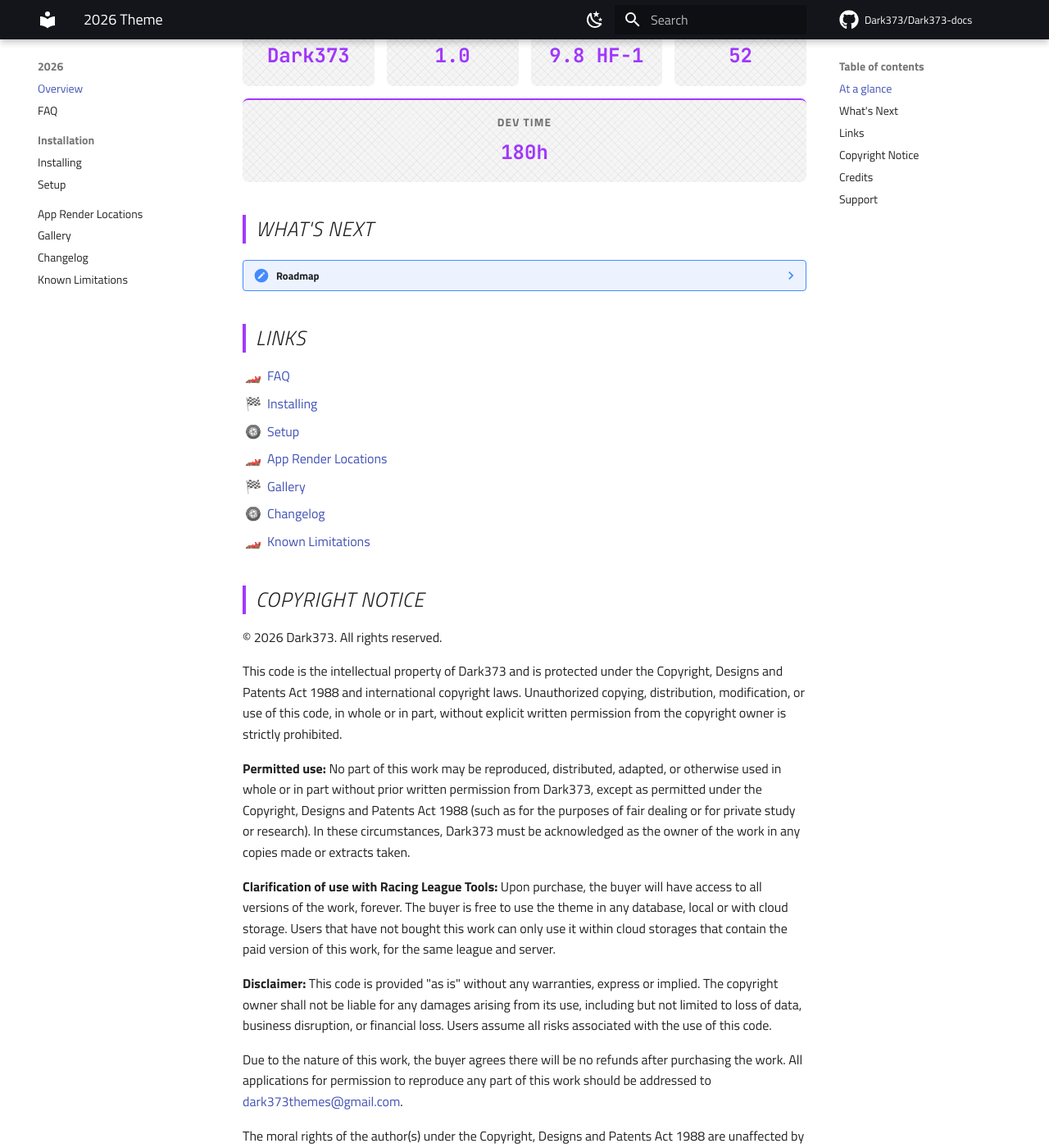
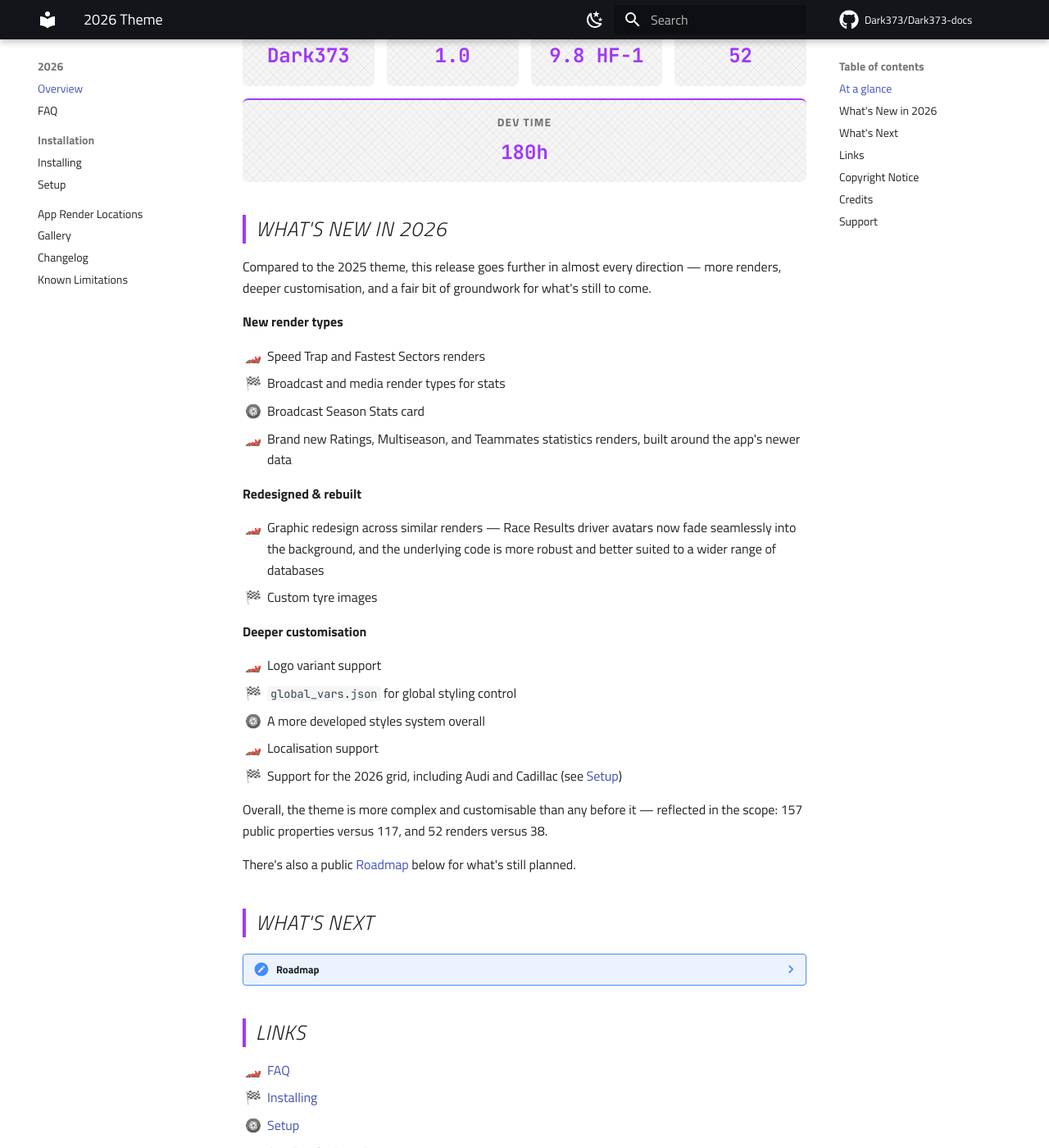
Before and after one commit to Dark373/Dark373-docs, an MkDocs documentation site: the page built from docs/f1-2026-theme/index.md, in a window 1280 px wide and 1400 px high, scrolled down 684 px. Shown: the whole window at 82% size. Built offline with MkDocs 1.6.1 and Material for MkDocs 9.7.7, drawn with Linux system fonts in a browser that asks for light colours; comment, search, counter and statistics services are not loaded.

Commit message:
Add What's New in 2026 section to 2026 Overview page

```diff
--- a/docs/f1-2026-theme/index.md
+++ b/docs/f1-2026-theme/index.md
@@ -34,6 +34,42 @@ enjoy the theme.
   <div class="stat"><span class="stat-label">Renders</span><span class="stat-value">52</span></div>
   <div class="stat"><span class="stat-label">Dev Time</span><span class="stat-value">180h</span></div>
 </div>
+
+## What's New in 2026 {: .f1-heading }
+
+Compared to the 2025 theme, this release goes further in almost every
+direction — more renders, deeper customisation, and a fair bit of
+groundwork for what's still to come.
+
+**New render types**
+
+- Speed Trap and Fastest Sectors renders
+- Broadcast and media render types for stats
+- Broadcast Season Stats card
+- Brand new Ratings, Multiseason, and Teammates statistics renders, built
+  around the app's newer data
+
+**Redesigned & rebuilt**
+
+- Graphic redesign across similar renders — Race Results driver avatars
+  now fade seamlessly into the background, and the underlying code is
+  more robust and better suited to a wider range of databases
+- Custom tyre images
+
+**Deeper customisation**
+
+- Logo variant support
+- `global_vars.json` for global styling control
+- A more developed styles system overall
+- Localisation support
+- Support for the 2026 grid, including Audi and Cadillac (see
+  [Setup](../f1-2025-theme/theme-options.md#2026-season-grid-changes-audi-cadillac))
+
+Overall, the theme is more complex and customisable than any before it —
+reflected in the scope: 157 public properties versus 117, and 52 renders
+versus 38.
+
+There's also a public [Roadmap](#whats-next) below for what's still planned.
 
 ## What's Next {: .f1-heading }
 
```
